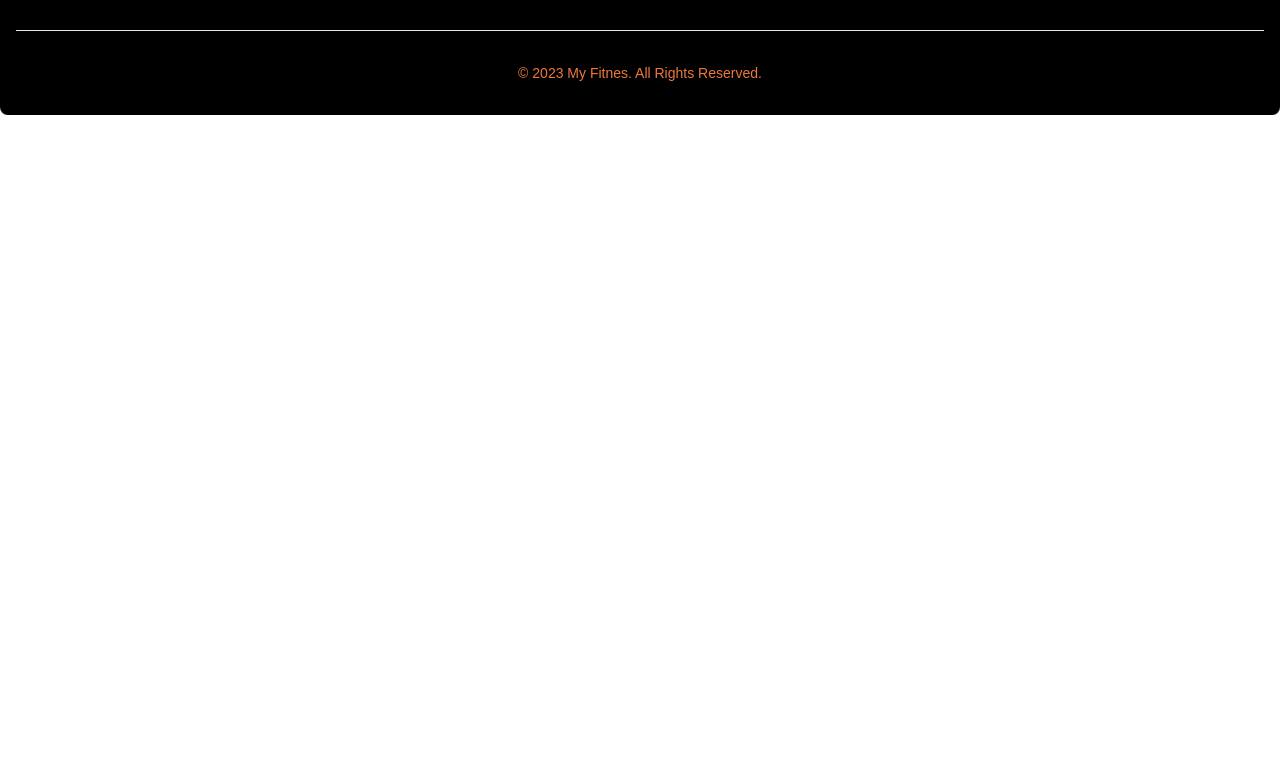
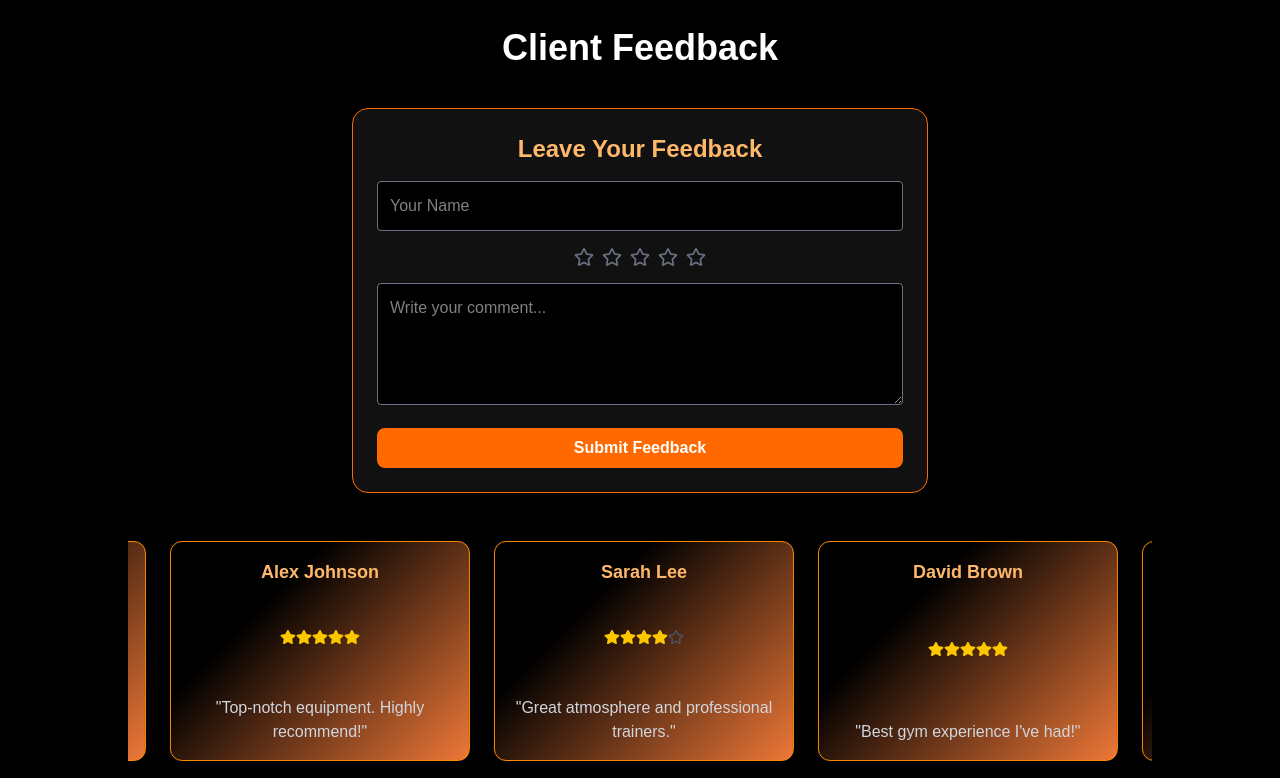
Before and after one commit to erarushiti/fitness_web, a Next.js app in the folder frontend/: page / in a window 1280 px wide. Shown: the part 3622-4400 px from the top of the page. Before the commit the page ends 3737 px from the top, so only its background shows below. Built offline with nearby package versions, Linux system fonts and the light colour scheme; no server answers.

Commit message:
Feedbacks & Submit Feedback Component added

```diff
--- a/frontend/src/app/page.tsx
+++ b/frontend/src/app/page.tsx
@@ -14,6 +14,7 @@ import F4 from "@/assets/icons/f4.png"
 import F5 from "@/assets/icons/f5.png"
 import Sessions  from "@/components/Sessions";
 import Footer from "@/components/Footer";
+import FeedbackPage from "@/components/Feedback";
 
 
 const cards = [
@@ -200,7 +201,9 @@ export default function Home() {
           <div></div>
         <Sessions/>
         </div>
-
+        <section id="feedback">
+        <FeedbackPage />
+      </section>
 
       </section>
 
--- a/frontend/src/components/Feedback/index.tsx
+++ b/frontend/src/components/Feedback/index.tsx
@@ -1,6 +1,6 @@
 "use client";
 
-import { useState } from "react";
+import { useState, useEffect } from "react";
 import { FaStar, FaRegStar } from "react-icons/fa";
 import '../../app/globals.css';
 
@@ -9,9 +9,20 @@ const FeedbackPage: React.FC = () => {
     { name: "John Doe", rating: 5, comment: "Amazing gym and great staff!" },
     { name: "Emily Smith", rating: 4, comment: "Clean facilities and friendly trainers." },
     { name: "Alex Johnson", rating: 5, comment: "Top-notch equipment. Highly recommend!" },
+    { name: "Sarah Lee", rating: 4, comment: "Great atmosphere and professional trainers." },
+    { name: "David Brown", rating: 5, comment: "Best gym experience I've had!" },
   ]);
 
   const [formData, setFormData] = useState({ name: "", rating: 0, comment: "" });
+  const [currentIndex, setCurrentIndex] = useState(0);
+
+  useEffect(() => {
+    const interval = setInterval(() => {
+      setCurrentIndex((prevIndex) => (prevIndex + 1) % feedbacks.length);
+    }, 3000);
+
+    return () => clearInterval(interval);
+  }, [feedbacks.length]);
 
   const handleSubmit = (e: React.FormEvent) => {
     e.preventDefault();
@@ -28,11 +39,12 @@ const FeedbackPage: React.FC = () => {
     setFormData((prev) => ({ ...prev, rating: star }));
   };
 
+  const visibleFeedbacks = feedbacks.concat(feedbacks).slice(currentIndex, currentIndex + 3);
+
   return (
     <div className="min-h-screen bg-black text-white p-8 pt-28">
       <h1 className="text-4xl font-bold text-center mb-10">Client Feedback</h1>
 
-      {/* Feedback Form */}
       <form
         onSubmit={handleSubmit}
         className="bg-[#111] rounded-2xl shadow-lg p-6 max-w-xl mx-auto mb-12 border border-orange-500"
@@ -77,25 +89,32 @@ const FeedbackPage: React.FC = () => {
         </button>
       </form>
 
-      {/* Feedback Carousel */}
-      <div className="max-w-4xl mx-auto overflow-x-auto whitespace-nowrap scrollbar-hide">
-        <div className="flex gap-6 px-2 animate__animated animate__fadeInUp animate__slower">
-          {feedbacks.map((feedback, index) => (
+      <div className="max-w-5xl mx-auto overflow-hidden">
+        <div
+          className="flex gap-6 transition-transform duration-1000 ease-in-out"
+          style={{
+            transform: `translateX(-${currentIndex * (100 / 3)}%)`
+          }}
+        >
+          {feedbacks.concat(feedbacks).map((feedback, index) => (
             <div
               key={index}
-              className="min-w-[250px] bg-[#1a1a1a] p-4 rounded-xl border border-orange-400 shadow-md hover:scale-105 transition duration-300"
+              className="min-w-[300px] max-w-[300px] h-[220px] bg-[#1a1a1a] p-4 rounded-xl border border-orange-400 shadow-lg flex-shrink-0 flex flex-col justify-between"
+              style={{
+                background: "linear-gradient(135deg, black 30%, #EE7838 100%)",
+              }}
             >
-              <h3 className="text-lg font-bold text-orange-300 mb-2">{feedback.name}</h3>
-              <div className="flex mb-2">
+              <h3 className="text-lg font-bold text-orange-300 text-center">{feedback.name}</h3>
+              <div className="flex justify-center mb-2">
                 {[...Array(5)].map((_, i) =>
                   i < feedback.rating ? (
-                    <FaStar key={i} className="text-yellow-400" />
+                    <FaStar key={i} className="text-yellow-400 text-base" />
                   ) : (
-                    <FaRegStar key={i} className="text-gray-600" />
+                    <FaRegStar key={i} className="text-gray-600 text-base" />
                   )
                 )}
               </div>
-              <p className="text-sm text-gray-300">"{feedback.comment}"</p>
+              <p className="text-base text-gray-300 text-center">"{feedback.comment}"</p>
             </div>
           ))}
         </div>
```
